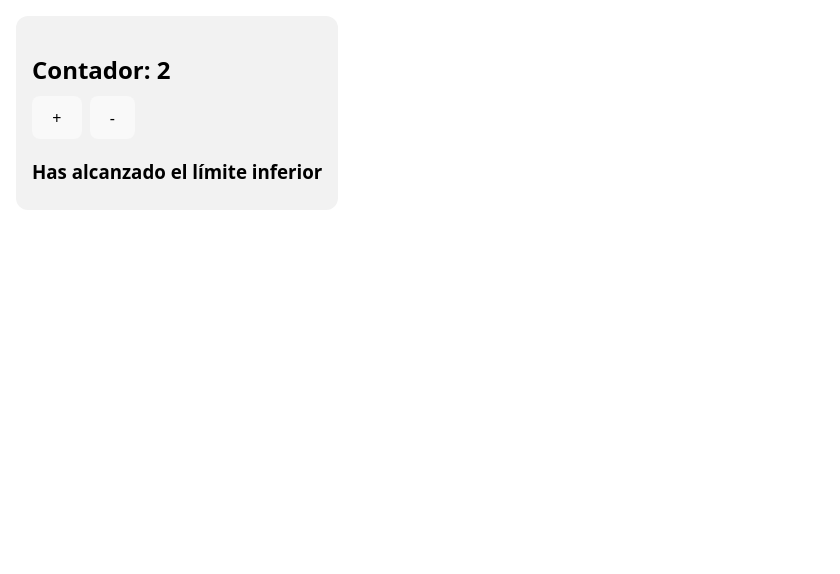
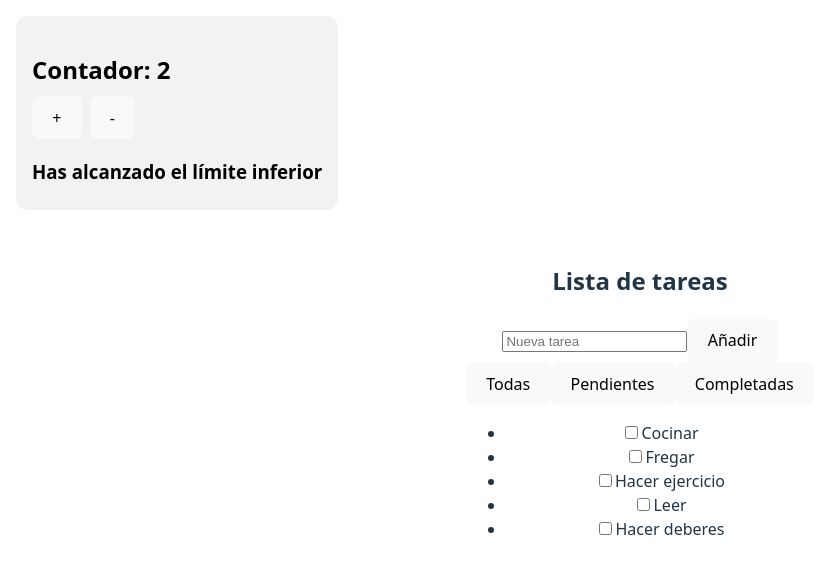
Before and after one commit to benx15/React-Actividad06, a React (Vite) app: page / in a window 1280 px wide. Shown: the top 574 px of the page, without its empty margins (0-840 px from the left). Built offline with nearby package versions, Linux system fonts and the light colour scheme.

Commit message:
Creado Ejercicio2

```diff
--- a/src/App.jsx
+++ b/src/App.jsx
@@ -3,6 +3,7 @@ import reactLogo from './assets/react.svg'
 import viteLogo from '/vite.svg'
 import './App.css'
 import Ejercicio1 from './Ejercicio1'
+import Ejercicio2 from './Ejercicio2'
 
 function App() {
 
@@ -12,6 +13,8 @@ function App() {
 
       <Ejercicio1/>
 
+      <Ejercicio2/>
+
     </div>
   )
 }
--- /dev/null
+++ b/src/Ejercicio2.jsx
@@ -0,0 +1,86 @@
+import { useState } from "react";
+
+function Ejercicio2(){
+    const [tareas, setTareas] = useState([
+        {id:1, texto: "Cocinar", completada: false},
+        {id:2, texto: "Fregar", completada: false},
+        {id:3, texto: "Hacer ejercicio", completada: false},
+        {id:4, texto: "Leer", completada: false},
+        {id:5, texto: "Hacer deberes", completada: false},
+    ]);
+    const [nuevaTarea, setNuevaTarea] = useState("");
+    const [filtro, setFiltro] = useState("todas");
+
+    const añadirTarea = () => {
+        if (nuevaTarea.trim() === "") return;
+
+        const ultimoId = tareas.length > 0 ? tareas[tareas.length - 1].id : 0;
+
+        const nueva = {
+          id: ultimoId + 1,
+          texto: nuevaTarea,
+          completada: false,
+        };
+
+        setTareas([...tareas, nueva]);
+        setNuevaTarea("");
+    };
+
+    const cambiarEstado = (id) => {
+        setTareas(
+          tareas.map((tarea) =>
+                tarea.id === id
+                ? { ...tarea, completada: !tarea.completada }
+                : tarea
+            )
+        );
+    };
+
+    const tareasFiltradas = tareas.filter((tarea) => {
+        if(filtro === "completadas") return tarea.completada;
+        if(filtro === "pendientes") return !tarea.completada;
+        return true;
+    });
+    return (
+        <div>
+          <h2>Lista de tareas</h2>
+
+          <input
+            type="text"
+            value={nuevaTarea}
+            onChange={(e) => setNuevaTarea(e.target.value)}
+            placeholder="Nueva tarea"
+          />
+          <button onClick={añadirTarea}>Añadir</button>
+
+          <div>
+            <button onClick={() => setFiltro("todas")}>Todas</button>
+            <button onClick={() => setFiltro("pendientes")}>Pendientes</button>
+            <button onClick={() => setFiltro("completadas")}>Completadas</button>
+          </div>
+
+          <ul>
+            {tareasFiltradas.map((tarea) => (
+              <li key={tarea.id}>
+                <input
+                  type="checkbox"
+                  checked={tarea.completada}
+                  onChange={() => cambiarEstado(tarea.id)}
+                />
+                <span
+                  style={{
+                    textDecoration: tarea.completada ? "line-through" : "none",
+                  }}
+                >
+                  {tarea.texto}
+                </span>
+              </li>
+            ))}
+          </ul>
+        </div>
+      );
+
+
+}
+
+export default Ejercicio2;
```
